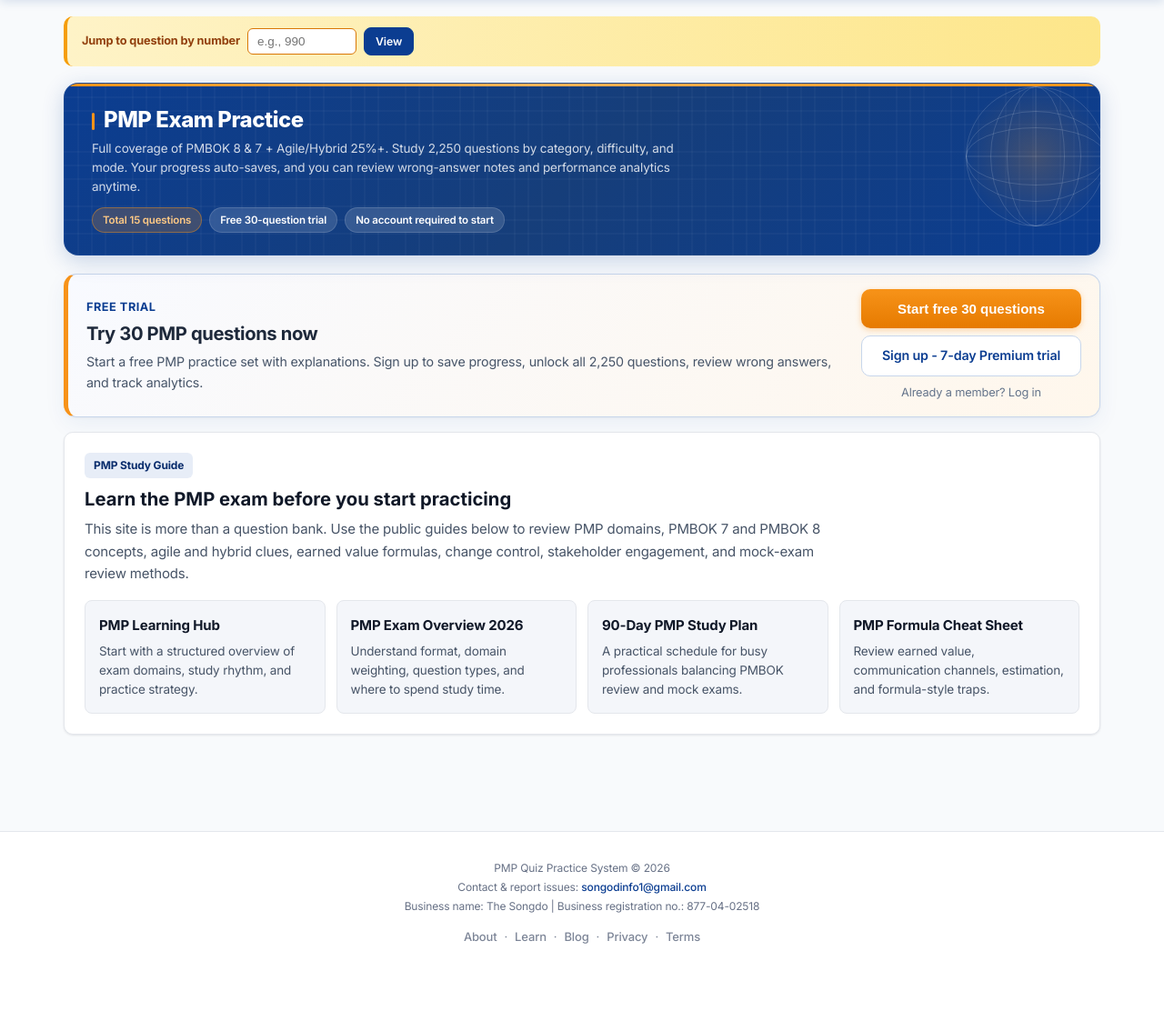
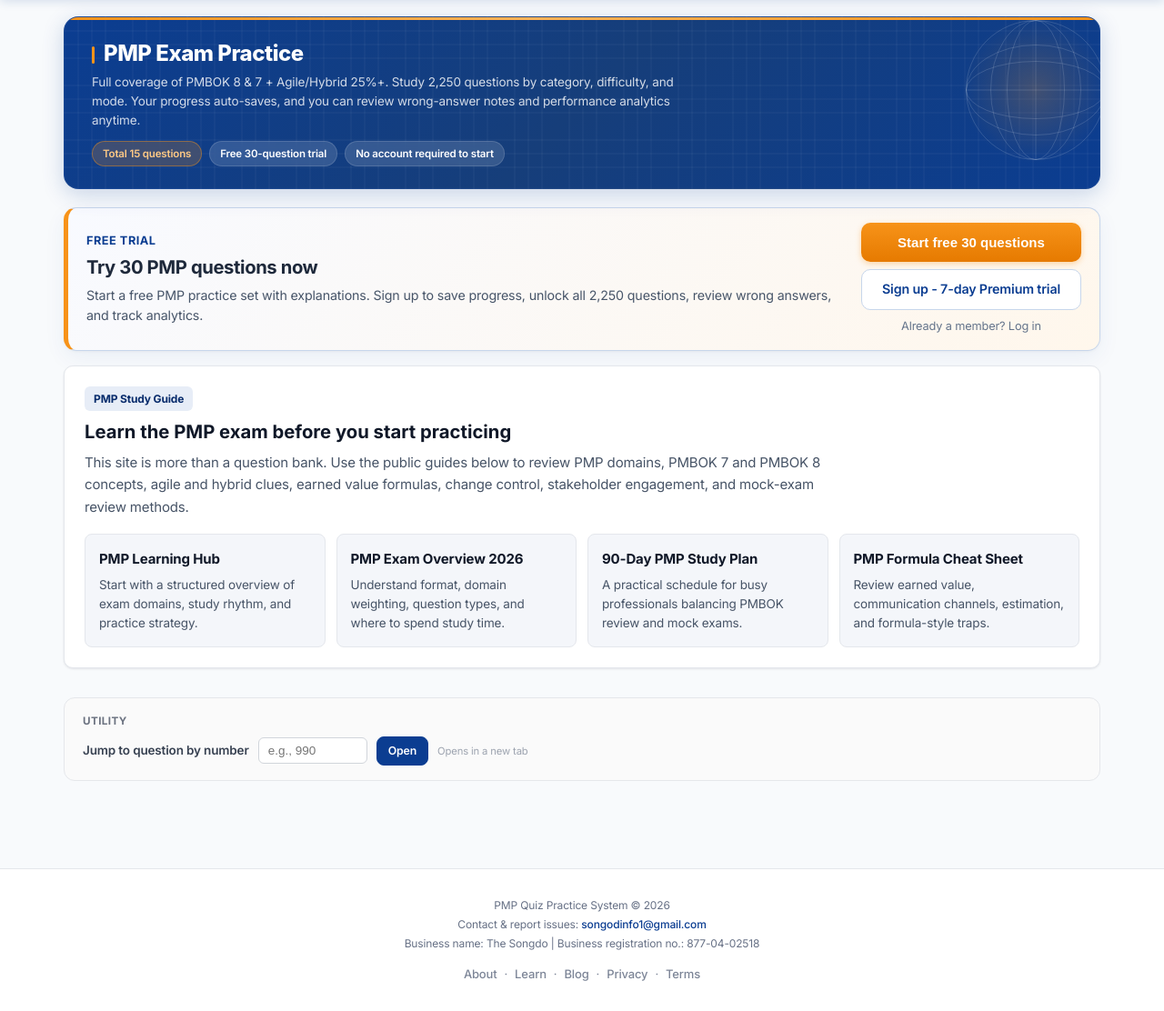
Before and after one commit to prolab-PMP/pmp-quiz-en, a Flask app: page /dashboard in a window 1280 px wide. Shown: the part 60-1172 px from the top of the page at 91% size. Before the commit the page ends 1098 px from the top, so only its background shows below. Run offline with Flask 3, Linux system fonts and the light colour scheme; data comes from the database, SQL or seed files in the repository; some libraries are stand-ins or nearby versions; some web fonts are replaced.

Commit message:
ui(dashboard): move jump-to-question form from top to bottom (as low-priority utility)

```diff
--- a/templates/dashboard.html
+++ b/templates/dashboard.html
@@ -9,26 +9,6 @@
 
 {% block content %}
 
-<form id="qno-jump-form" method="GET" action="" style="display:flex;align-items:center;gap:8px;margin:0 0 18px;padding:12px 16px;background:linear-gradient(90deg,#fef3c7,#fde68a);border-radius:10px;border-left:4px solid #f59e0b;">
-  <span style="font-size:0.85rem;font-weight:700;color:#92400e;flex-shrink:0">Jump to question by number</span>
-  <input type="number" id="qno-input" placeholder="e.g., 990" min="1" required
-         style="padding:6px 10px;border:1px solid #d97706;border-radius:6px;width:120px;font-size:0.9rem;">
-  <button type="submit" class="btn btn-primary btn-sm" style="white-space:nowrap;">View</button>
-  <span style="margin-left:auto;font-size:0.75rem;color:#92400e;opacity:0.85"></span>
-</form>
-<script>
-(function(){
-  var f = document.getElementById('qno-jump-form');
-  if (!f) return;
-  f.addEventListener('submit', function(e){
-    e.preventDefault();
-    var n = parseInt(document.getElementById('qno-input').value, 10);
-    if (n > 0) {
-      window.open('/q/' + n, '_blank');
-    }
-  });
-})();
-</script>
 <!-- Hero Banner -->
 <section class="hero">
     <h1>PMP Exam Practice</h1>
@@ -416,6 +396,30 @@ body.dark .random-quick-btn { background: linear-gradient(135deg, rgba(124,58,23
 {% endif %}
 {% endif %}
 
+<!-- Jump to specific question by number (utility, kept at bottom to not distract from primary content) -->
+<section style="margin:32px 0 8px;padding:16px 20px;border-radius:12px;background:#fafafa;border:1px solid #e5e7eb;">
+  <div style="font-size:0.78rem;font-weight:700;color:#6b7280;letter-spacing:0.4px;text-transform:uppercase;margin-bottom:8px;">Utility</div>
+  <form id="qno-jump-form" method="GET" action="" style="display:flex;align-items:center;gap:10px;flex-wrap:wrap;">
+    <label for="qno-input" style="font-size:0.9rem;font-weight:600;color:#374151;">Jump to question by number</label>
+    <input type="number" id="qno-input" placeholder="e.g., 990" min="1" required
+           style="padding:6px 10px;border:1px solid #d1d5db;border-radius:6px;width:120px;font-size:0.9rem;">
+    <button type="submit" class="btn btn-primary btn-sm" style="white-space:nowrap;">Open</button>
+    <span style="font-size:0.75rem;color:#9ca3af;">Opens in a new tab</span>
+  </form>
+</section>
+<script>
+(function(){
+  var f = document.getElementById('qno-jump-form');
+  if (!f) return;
+  f.addEventListener('submit', function(e){
+    e.preventDefault();
+    var n = parseInt(document.getElementById('qno-input').value, 10);
+    if (n > 0) {
+      window.open('/q/' + n, '_blank');
+    }
+  });
+})();
+</script>
 
 {% endblock %}
 
```
